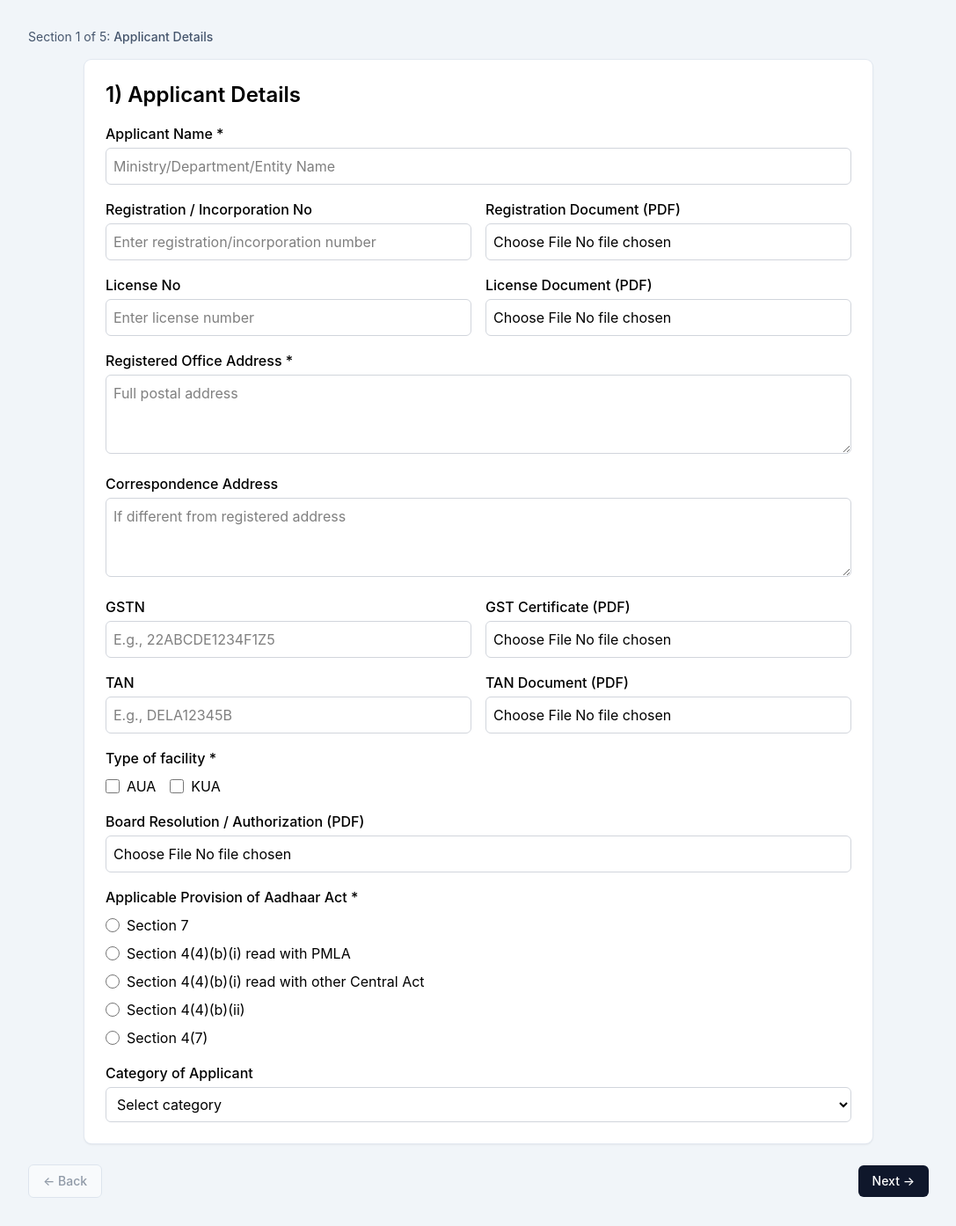
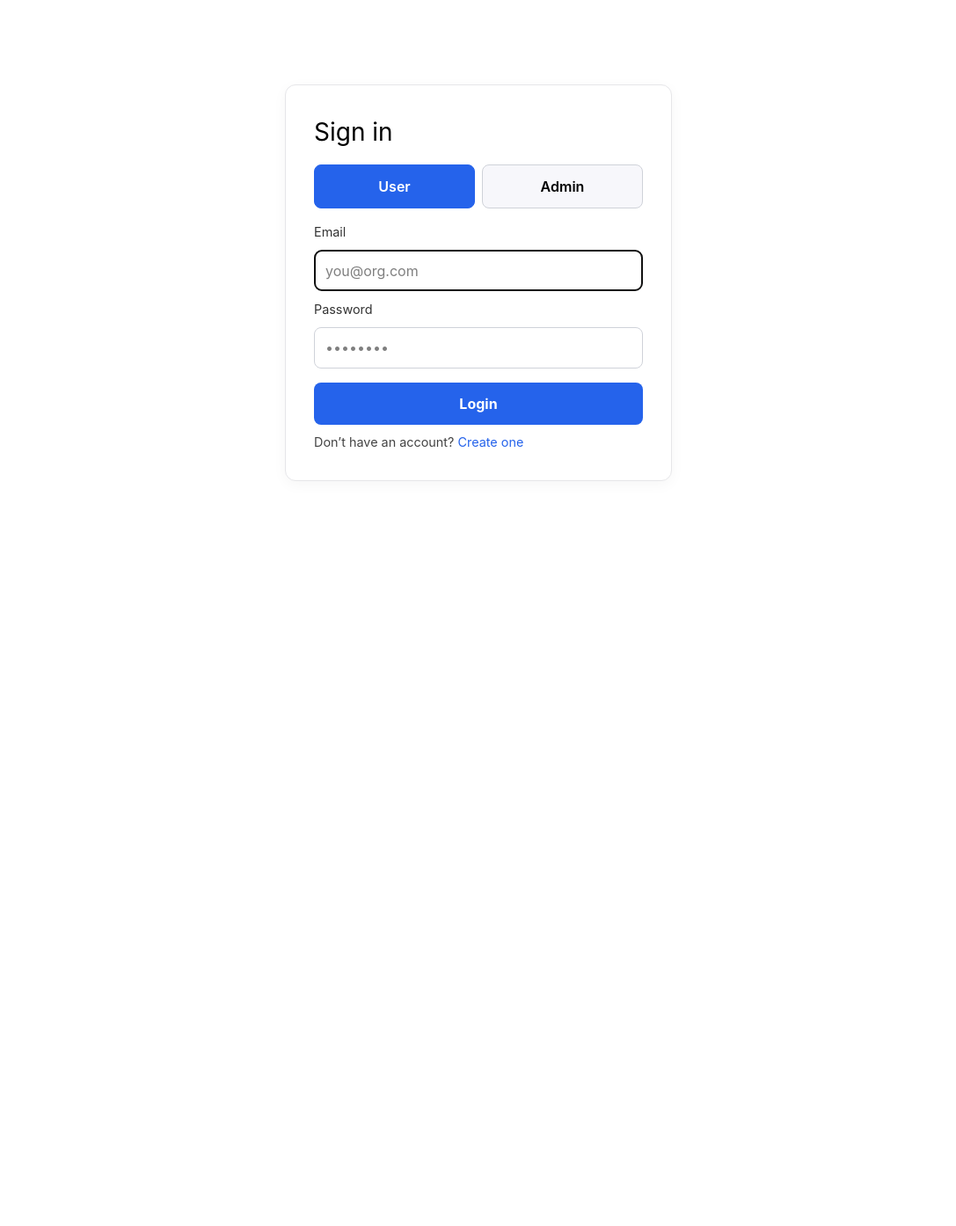
Before and after one commit to vivek33up/AUA-KUA-, a React (Vite) app in the folder frontend/: page /login in a window 1280 px wide. Shown: the whole page at 88% size, without its empty margins (96-1183 px from the left). After the commit the page ends 800 px from the top, so only its background shows below. Built offline with nearby package versions, Linux system fonts and the light colour scheme.

Commit message:
frontend updates:routing+form redirection

```diff
--- a/frontend/pages/Form.jsx
+++ b/frontend/pages/Form.jsx
@@ -1,20 +1,24 @@
-import React from "react";
-import { useMemo, useState } from "react";
+// frontend/pages/Form.jsx
+import React, { useMemo, useState } from "react";
 import ApplicationDetails from "../sections/ApplicationDetails";
-import AuthenticationRequirements from "../sections/AuthenticationRequirements"
-import AsaDetails from "../sections/AsaDetails"
-import ContactDetails from "../sections/ContactDetails"
-import Declaration from "../sections/Declaration"
+import AuthenticationRequirements from "../sections/AuthenticationRequirements";
+import AsaDetails from "../sections/AsaDetails";
+import ContactDetails from "../sections/ContactDetails";
+import Declaration from "../sections/Declaration";
+
 export default function Form() {
   const steps = useMemo(
     () => [
       { title: "Applicant Details", component: ApplicationDetails },
       { title: "Contact Details", component: ContactDetails },
       { title: "ASA Details", component: AsaDetails },
-      { title: "Authentication Requirements", component: AuthenticationRequirements },
+      {
+        title: "Authentication Requirements",
+        component: AuthenticationRequirements,
+      },
       { title: "Declaration", component: Declaration },
     ],
-    []
+    [],
   );
 
   const [stepIndex, setStepIndex] = useState(0);
@@ -23,22 +27,19 @@ export default function Form() {
   const isLast = stepIndex === steps.length - 1;
 
   const goBack = () => {
-    if (!isFirst) {
-      setStepIndex((prev) => prev - 1);
-    }
+    if (!isFirst) setStepIndex((prev) => prev - 1);
   };
 
   const goNext = () => {
-    if (!isLast) {
-      setStepIndex((prev) => prev + 1);
-    }
+    if (!isLast) setStepIndex((prev) => prev + 1);
   };
 
   return (
     <main className="min-h-screen bg-slate-100 px-4 py-8 md:px-8">
       <div className="mx-auto mb-4 w-full max-w-5xl">
         <p className="text-sm text-slate-600">
-          Section {stepIndex + 1} of {steps.length}: <span className="font-medium">{steps[stepIndex].title}</span>
+          Section {stepIndex + 1} of {steps.length}:{" "}
+          <span className="font-medium">{steps[stepIndex].title}</span>
         </p>
       </div>
 
@@ -67,3 +68,4 @@ export default function Form() {
     </main>
   );
 }
+``;
--- a/frontend/src/App.jsx
+++ b/frontend/src/App.jsx
@@ -1,10 +1,63 @@
+// src/App.jsx
+import { Routes, Route, Navigate } from "react-router-dom";
+
+// Pages under src/pages/application
+import Login from "./pages/Login";
+import Signup from "./pages/Signup";
+import ApplicationIndex from "./pages/application/ApplicationIndex";
+import AdminDashboard from "./pages/AdminDashboard";
+import RecoverAdminId from "./pages/RecoverAdminId";
+import ResetAdminPassword from "./pages/ResetAdminPassword";
+
+// Components
+import ProtectedRoute from "./components/ProtectedRoute";
+
+// ⚠️ Form.jsx currently lives OUTSIDE src at: frontend/pages/Form.jsx
+// So from src/App.jsx the correct relative import is:
 import Form from "../pages/Form";
 
 export default function App() {
+  return (
+    <Routes>
+      <Route path="/" element={<Navigate to="/login" />} />
+      <Route path="/login" element={<Login />} />
+      <Route path="/signup" element={<Signup />} />
 
-  return (
-      <div>
-        <Form/>
-      </div>
+      <Route path="/recover-admin-id" element={<RecoverAdminId />} />
+      <Route path="/reset-admin-password" element={<ResetAdminPassword />} />
+
+      {/* USER: Application area index (auto-redirects to /application/form on mount) */}
+      <Route
+        path="/application"
+        element={
+          <ProtectedRoute role="user">
+            <ApplicationIndex />
+          </ProtectedRoute>
+        }
+      />
+
+      {/* USER: Actual form route */}
+      <Route
+        path="/application/form"
+        element={
+          <ProtectedRoute role="user">
+            <Form />
+          </ProtectedRoute>
+        }
+      />
+
+      {/* ADMIN: Dashboard */}
+      <Route
+        path="/admin"
+        element={
+          <ProtectedRoute role="admin">
+            <AdminDashboard />
+          </ProtectedRoute>
+        }
+      />
+
+      {/* Fallback */}
+      <Route path="*" element={<Navigate to="/login" />} />
+    </Routes>
   );
 }
--- a/frontend/src/main.jsx
+++ b/frontend/src/main.jsx
@@ -1,10 +1,14 @@
+// src/main.jsx
 import React from "react";
 import ReactDOM from "react-dom/client";
-import App from "./App";
+import { BrowserRouter } from "react-router-dom";
+import App from "./App.jsx";
 import "./index.css";
 
 ReactDOM.createRoot(document.getElementById("root")).render(
   <React.StrictMode>
-    <App />
-  </React.StrictMode>
+    <BrowserRouter>
+      <App />
+    </BrowserRouter>
+  </React.StrictMode>,
 );
--- a/frontend/src/pages/application/ApplicationIndex.jsx
+++ b/frontend/src/pages/application/ApplicationIndex.jsx
@@ -1,13 +1,22 @@
 // src/pages/application/ApplicationIndex.jsx
+import { useEffect } from "react";
 import { useNavigate } from "react-router-dom";
 import { logout } from "../../services/auth";
 
 export default function ApplicationIndex() {
   const nav = useNavigate();
+
+  // Auto-redirect to the form when this page mounts
+  useEffect(() => {
+    nav("/application/form", { replace: true });
+  }, [nav]);
+
   return (
     <div style={{ padding: 24 }}>
       <h2>Application Area</h2>
-      <p>this is the Application Form</p>
+      <p>Redirecting to the Application Form…</p>
+
+      {/* Keep logout accessible if needed */}
       <button
         onClick={() => {
           logout();
```
